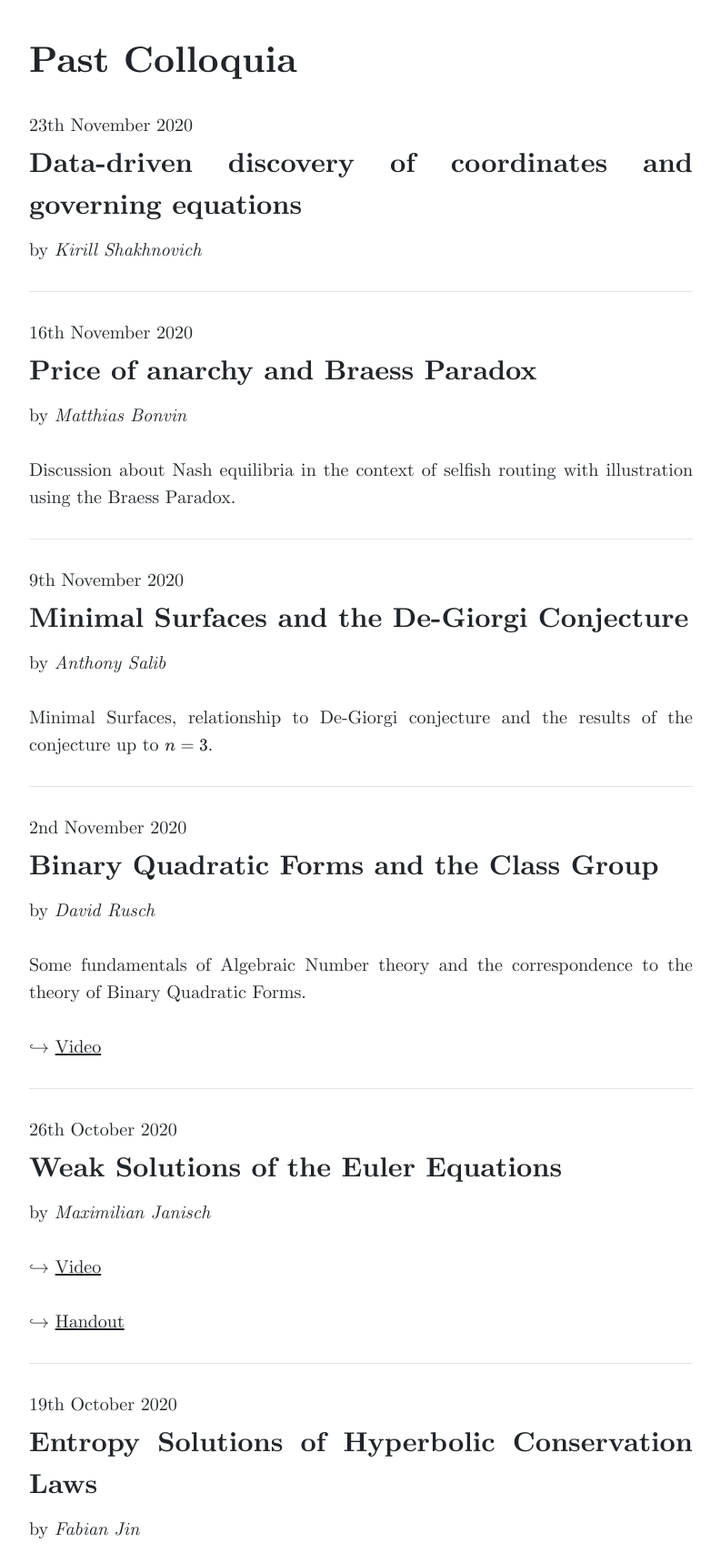
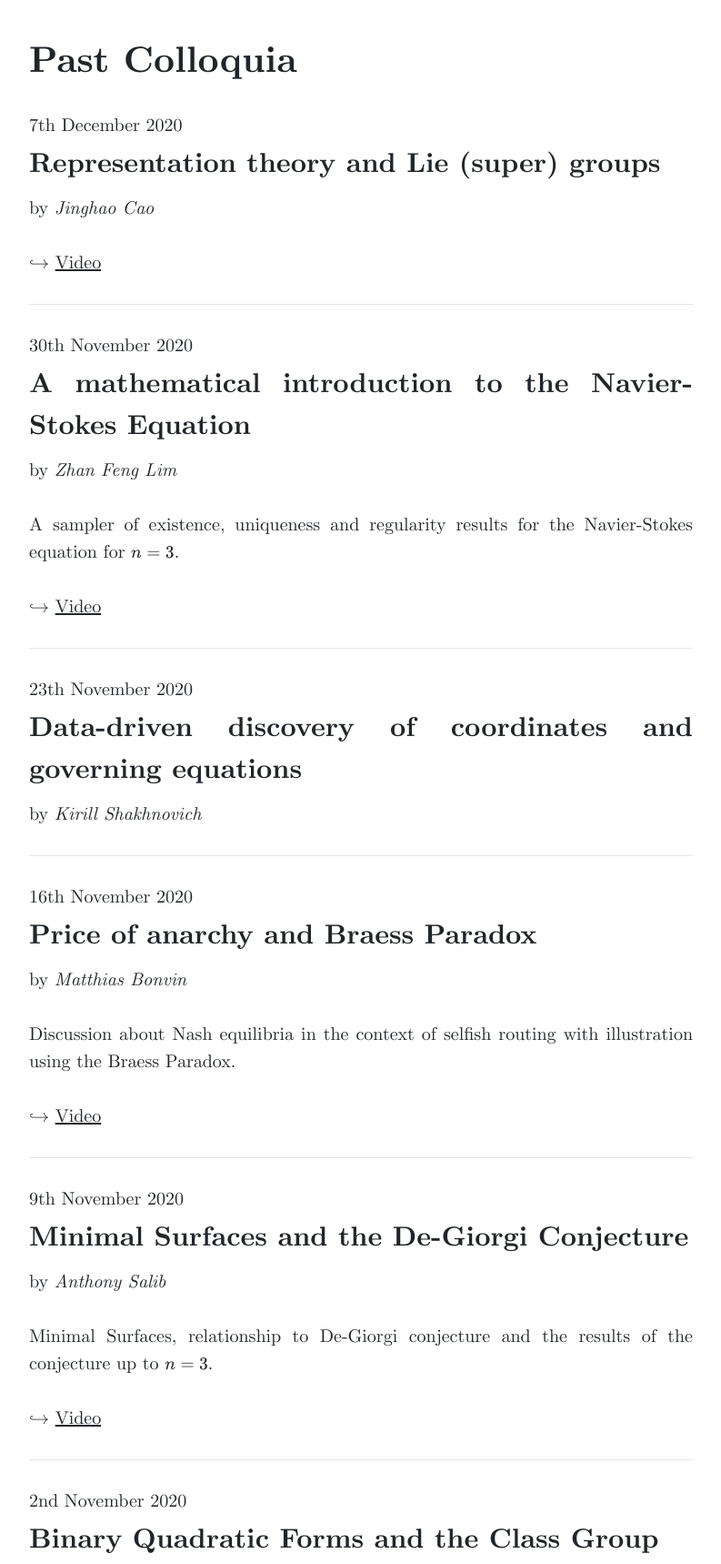
Before and after one commit to zucmap/zucMAP.github.io, a website: page past_colloquia.html in a window 1280 px wide. Shown: the part 480-2199 px from the top of the page at 91% size, without its empty margins (243-1036 px from the left). Drawn offline with nearby package versions, Linux system fonts and the light colour scheme.

Commit message:
Add files via upload

```diff
--- a/past_colloquia.html
+++ b/past_colloquia.html
@@ -86,6 +86,17 @@
     <div class="row">
       <div class="col-lg-8 col-md-10 mx-auto ">
         <h1>Past Colloquia</h1>
+        <p style="font-size:20px;margin-bottom:-25px;"> 7th December 2020 </p>
+        <p style="font-size:30px;margin-bottom:-20px;"><b>Representation theory and Lie (super) groups</b> </p>
+        <p style="font-size:20px"> by <i>Jinghao Cao</i> </p>
+        <p>$\hookrightarrow$ <a href="https://youtu.be/iK-CsivQEzU">Video</a></p>
+        <hr>
+        <p style="font-size:20px;margin-bottom:-25px;"> 30th November 2020 </p>
+        <p style="font-size:30px;margin-bottom:-20px;"><b>A mathematical introduction to the Navier-Stokes Equation</b> </p>
+        <p style="font-size:20px"> by <i>Zhan Feng Lim</i> </p>
+        <p>A sampler of existence, uniqueness and regularity results for the Navier-Stokes equation for $n=3$.</p>
+        <p>$\hookrightarrow$ <a href="https://youtu.be/qX5bzuZJCeA">Video</a></p>
+        <hr>
         <p style="font-size:20px;margin-bottom:-25px;"> 23th November 2020 </p>
         <p style="font-size:30px;margin-bottom:-20px;"><b>Data-driven discovery of coordinates and governing equations</b> </p>
         <p style="font-size:20px"> by <i>Kirill Shakhnovich</i> </p>
@@ -94,11 +105,13 @@
         <p style="font-size:30px;margin-bottom:-20px;"><b>Price of anarchy and Braess Paradox</b> </p>
         <p style="font-size:20px"> by <i>Matthias Bonvin</i> </p>
         <p>Discussion about Nash equilibria in the context of selfish routing with illustration using the Braess Paradox.</p>
+        <p>$\hookrightarrow$ <a href="https://youtu.be/FTNU5zvaGXQ">Video</a></p>
         <hr>
         <p style="font-size:20px;margin-bottom:-25px;"> 9th November 2020</p>
         <p style="font-size:30px;margin-bottom:-20px;"><b>Minimal Surfaces and the De-Giorgi Conjecture</b> </p>
         <p style="font-size:20px"> by <i>Anthony Salib</i> </p>
         <p>Minimal Surfaces, relationship to De-Giorgi conjecture and the results of the conjecture up to $n=3$.</p>
+        <p>$\hookrightarrow$ <a href="https://youtu.be/9qvFdJ3bYug">Video</a></p>
         <hr>
         <p style="font-size:20px;margin-bottom:-25px;"> 2nd November 2020</p>
         <p style="font-size:30px;margin-bottom:-20px;"><b>Binary Quadratic Forms and the Class Group</b> </p>
```
Also changed, not shown: colloquia.html (+2 -8 lines), hold.html (+2 -0 lines), index.html (+2 -4 lines).
